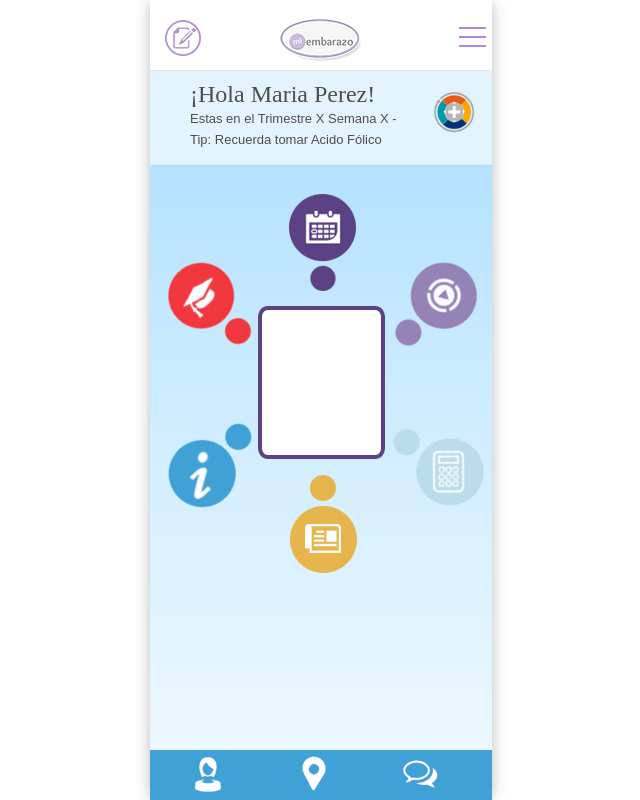
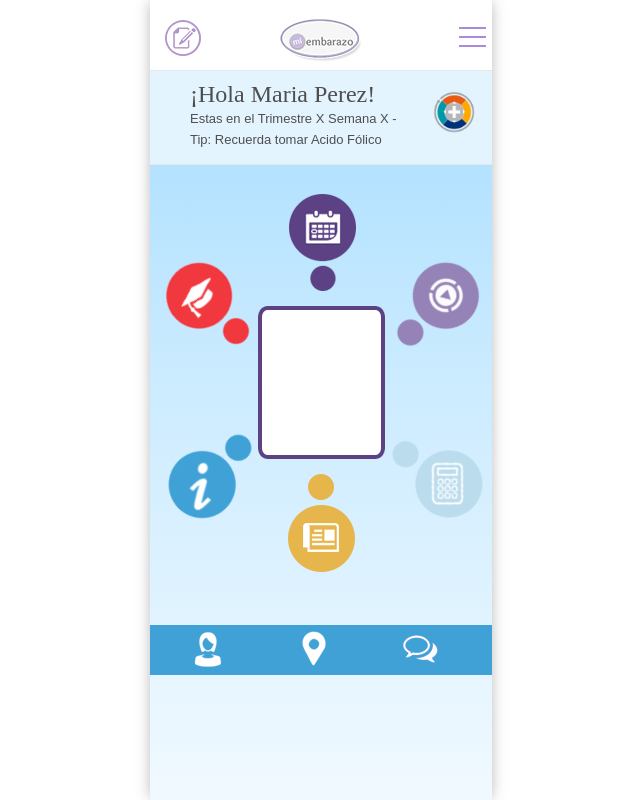
Before and after one commit to pauloparada/Miembarazo, a PHP site: page /home.html in a window 1280 px wide. Shown: the whole page, without its empty margins (319-959 px from the left). Run offline with PHP 8.4, Linux system fonts and the light colour scheme; some web fonts are replaced.

Commit message:
Changes last

```diff
--- a/css/washington.css
+++ b/css/washington.css
@@ -183,13 +183,19 @@ a {
 .body {
   padding-top: 70px;
 }
-.menu-footer{
+.menu-footerhome{
   width: 100%;
   height: 50px;
   background-color:#40a1d6;
   position: absolute;
-  bottom: 0;
-  left: 0;
+  margin-top: 460px;
+}
+.menu-footermapa{
+  width: 100%;
+  height: 50px;
+  background-color:#40a1d6;
+  position: absolute;
+  margin-top: 60px;
 }
 
 .menu-footer2{
@@ -367,9 +373,8 @@ a {
   width: 98px;
   height: 133px;
   background-image: url('../images/boton2-1.png');
-  position: relative;
-  float: left;
-  margin-left: -60%;
+  position: absolute;
+  margin-left: 4%;
   margin-top: 78px;
   /* Rotate div */
     -ms-transform: rotate(315deg); /* IE 9 */
@@ -393,9 +397,8 @@ a {
   width: 98px;
   height: 133px;
   background-image: url('../images/boton3-1.png');
-  position: relative;
-  float: left;
-  margin-left: 3%;
+  position: absolute;
+  margin-left: 68%;
   margin-top: 78px;
   /* Rotate div */
     -ms-transform: rotate(45deg); /* IE 9 */
@@ -419,10 +421,9 @@ a {
   width: 98px;
   height: 133px;
   background-image: url('../images/boton4-1.png');
-  position: relative;
-  float: left;
+  position: absolute;
   margin-left: 5%;
-  margin-top: 18px;
+  margin-top: 240px;
   /* Rotate div */
     -ms-transform: rotate(225deg); /* IE 9 */
     -webkit-transform: rotate(225deg); /* Chrome, Safari, Opera */
@@ -445,10 +445,9 @@ a {
   width: 98px;
   height: 133px;
   background-image: url('../images/boton5-1.png');
-  position: relative;
-  float: left;
-  margin-left: 3%;
-  margin-top: 78px;
+  position: absolute;
+  margin-left: 36%;
+  margin-top: 288px;
   /* Rotate div */
     -ms-transform: rotate(180deg); /* IE 9 */
     -webkit-transform: rotate(180deg); /* Chrome, Safari, Opera */
@@ -471,10 +469,10 @@ a {
   width: 98px;
   height: 133px;
   background-image: url('../images/boton6-1.png');
-  position: relative;
+  position: absolute;
   float: left;
-  margin-left: 3%;
-  margin-top: 17px;
+  margin-left: 68%;
+  margin-top: 240px;
   /* Rotate div */
     -ms-transform: rotate(125deg); /* IE 9 */
     -webkit-transform: rotate(125deg); /* Chrome, Safari, Opera */
--- a/home.html
+++ b/home.html
@@ -168,7 +168,18 @@
             </a>
           </li>
 
-          <div class="menu-footer">
+          <div class="menu-botones">
+            <div class="boton1"></div>
+            <div class="boton2"></div>
+            <a href="videos.html"><div class="boton3"></div></a>
+            <div class="content-square"></div>
+            <div class="boton4"></div>
+            <a href="articulos.html"><div class="boton5"></div></a>
+            <a href="calculadoras.html"><div class="boton6"></div></a>
+
+          </div>
+
+          <div class="menu-footerhome">
              <div class="perfil">
                <a href="perfil.html"><img src="images/boton-perfil.png"></a>
              </div>
@@ -179,67 +190,9 @@
                <a href="chat.html"><img src="images/boton-chat.png"></a>
              </div>
           </div>
-          <!--<li class="list-message" data-ix="list-item">
-            <a class="w-clearfix w-inline-block" href="chat.html" data-load="1">
-              <div class="w-clearfix column-left">
-                <div class="image-message"><img src="images/128 (1).jpg">
-                </div>
-              </div>
-              <div class="column-right">
-                <div class="message-title">Claudio Glugieri</div>
-                <div class="message-text">You did’t see it, there was a guy who could’t even go through that piece of...</div>
-              </div>
-            </a>
-          </li>
-          <li class="list-message" data-ix="list-item">
-            <a class="w-clearfix w-inline-block" href="chat.html" data-load="1">
-              <div class="w-clearfix column-left">
-                <div class="image-message"><img src="images/128 (2).jpg">
-                </div>
-              </div>
-              <div class="column-right">
-                <div class="message-title">Bill S. Kenney</div>
-                <div class="message-text">My last draft made me feel like I wanted to start all over again but at the end...</div>
-              </div>
-            </a>
-          </li>
-          <li class="list-message" data-ix="list-item">
-            <a class="w-clearfix w-inline-block" href="chat.html" data-load="1">
-              <div class="w-clearfix column-left">
-                <div class="image-message"><img src="images/128 (3).jpg">
-                </div>
-              </div>
-              <div class="column-right">
-                <div class="message-title">Sys Warren</div>
-                <div class="message-text">We are finally going to Europe next month, we are planning to visit few countries...</div>
-              </div>
-            </a>
-          </li>
-          <li class="list-message" data-ix="list-item">
-            <a class="w-clearfix w-inline-block" href="chat.html" data-load="1">
-              <div class="w-clearfix column-left">
-                <div class="image-message"><img src="images/128 (4).jpg">
-                </div>
-              </div>
-              <div class="column-right">
-                <div class="message-title">Chris&nbsp;Thompson</div>
-                <div class="message-text">Fuck yeah! but get a hot dog
-                  <br>There is no food in here!</div>
-              </div>
-            </a>
-          </li>-->
 
         </ul>
-        <div class="menu-botones">
-            <div class="boton1"></div>
-            <div class="boton2"></div>
-            <a href="videos.html"><div class="boton3"></div></a>
-            <div class="content-square"></div>
-            <div class="boton4"></div>
-            <a href="articulos.html"><div class="boton5"></div></a>
-            <a href="calculadoras.html"><div class="boton6"></div></a>
 
-          </div>
       </div>
 
     </div>
--- a/semanaasemana.html
+++ b/semanaasemana.html
@@ -166,9 +166,10 @@
           </li>
           <center><img style="width: 90%;" src="images/crecebebe.png"></center>
           <center><img style="width: 90%; margin-top:10px;" src="images/cambiosembarazada.png"></center>
-          <center><img style="width: 90%; margin-top:10px;" src="images/semanadown.png"></center>
+          <center><img style="width: 90%; margin-top:10px; margin-bottom:50px;" src="images/semanadown.png"></center>
 
-          <div class="menu-footer">
+          <div class="w-container">
+                 <div class="menu-footer2">
                    <div class="perfil">
                      <a href="perfil.html"><img src="images/boton-perfil.png"></a>
                    </div>
@@ -177,6 +178,7 @@
                    </div>
                    <div class="chat">
                      <a href="chat.html"><img src="images/boton-chat.png"></a>
+                   </div>
                  </div>
           </div>
 
```
Also changed, not shown: other parts of css/washington.css (+17 -22 lines), articulos.html (+5 -4 lines), calculadoras.html (+6 -4 lines), mapa.html (+1 -50 lines), videos.html (+8 -8 lines), Miembarazo App/www/icon.png, changelog.txt. Lines whose indentation alone changed are shown as unchanged.
